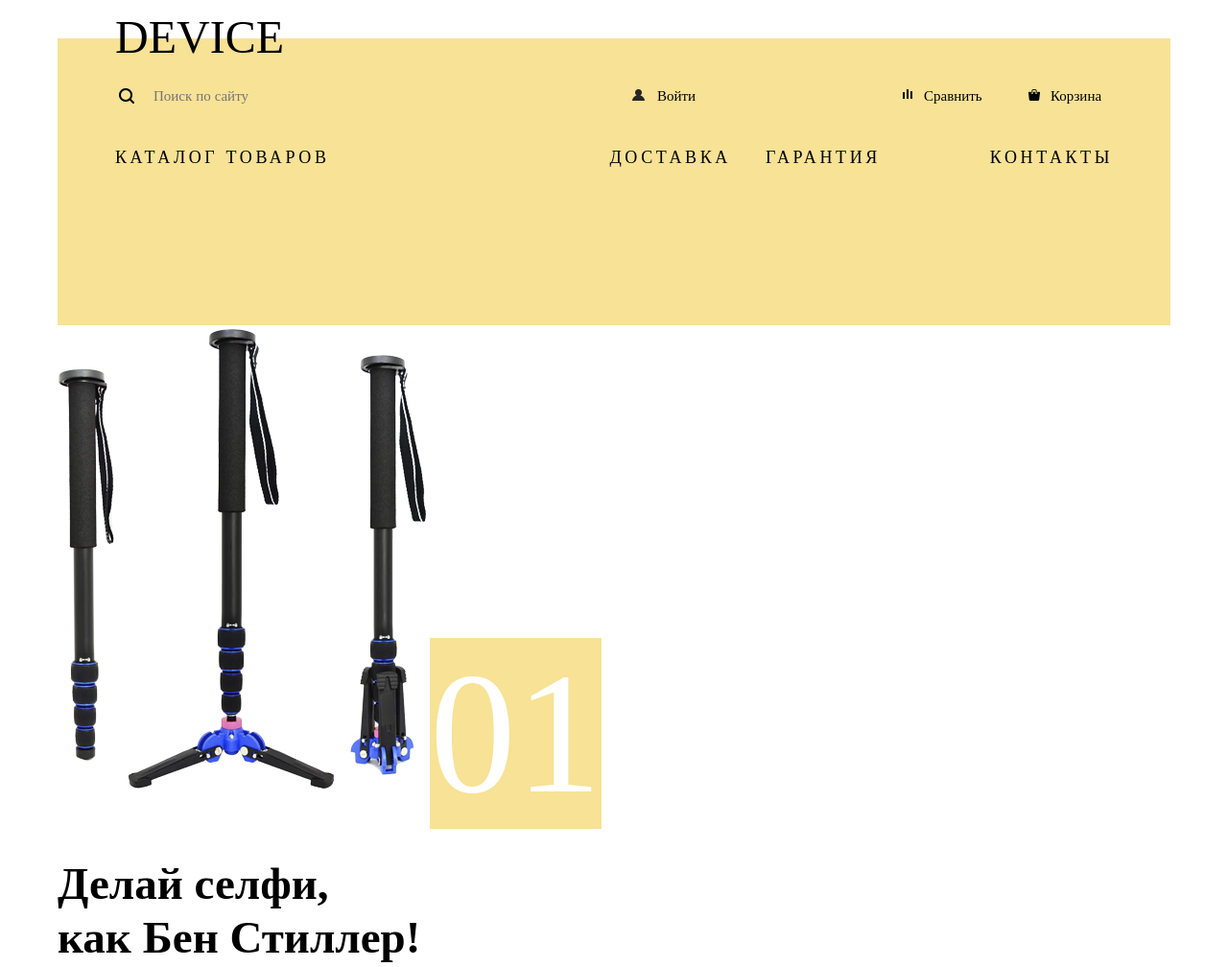
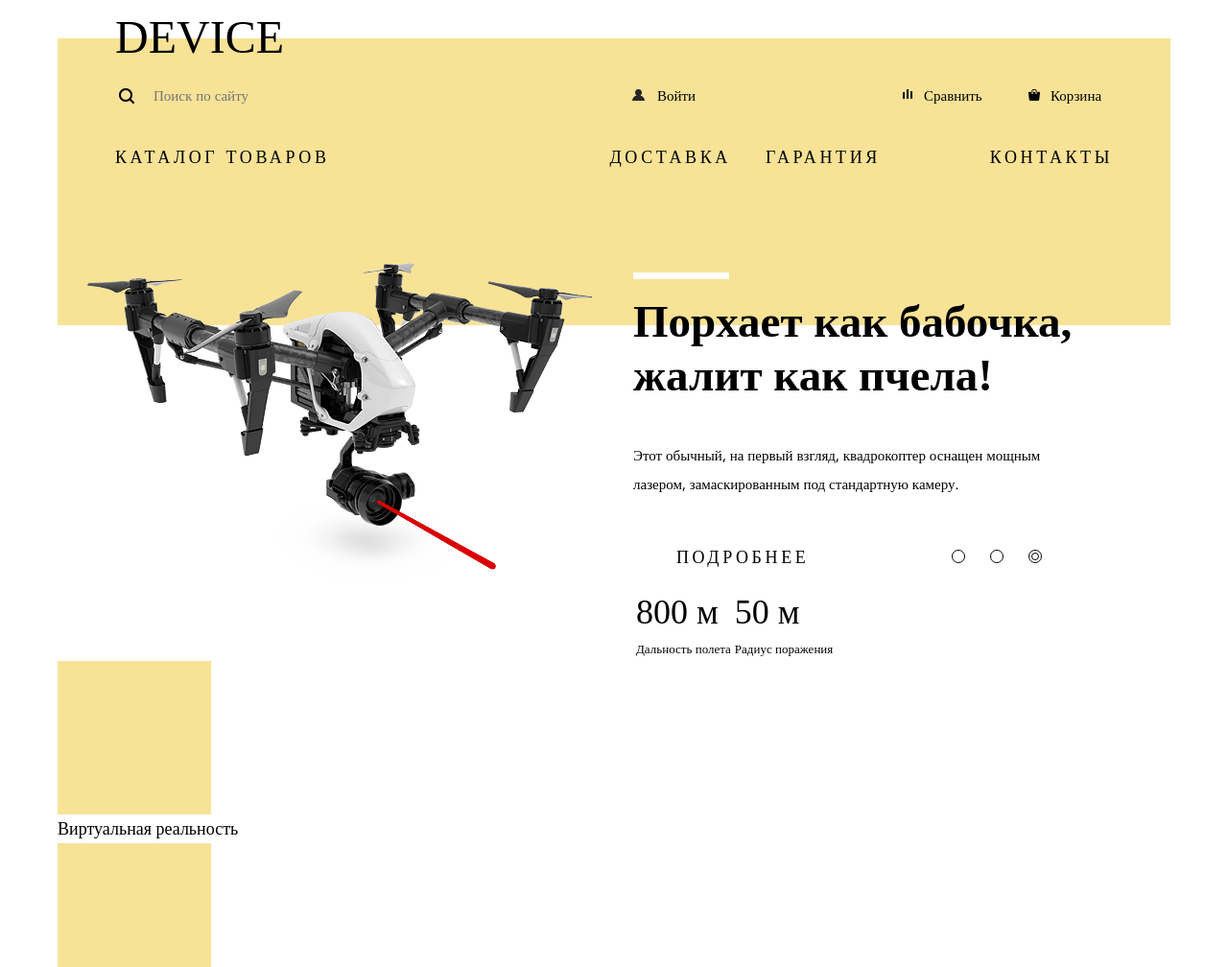
Before and after one commit to skasbzhezinski/device, a plain HTML site: page index.html in a window 1280 px wide. Shown: the top 1008 px of the page at 96% size. Drawn offline with nearby package versions, Linux system fonts and the light colour scheme.

Commit message:
Do slider. Subtotal. Add number images.

```diff
--- a/assets/css/style.css
+++ b/assets/css/style.css
@@ -300,6 +300,7 @@ body {
 .main_nav .catalog_menu {
 	margin: 0;
 	padding: 0;
+	padding-bottom: 40px;
 }
 
 .catalog_wrap span {
@@ -315,24 +316,35 @@ body {
 
 .catalog_wrap .catalog_menu {
 	display: none;
+	background-color: #f7e296;
+	margin: 0;
+	margin-left: 0px;
+	padding-top: 16px;
+	padding-right: 0;
+	padding-bottom: 24px;
+	padding-left: 0px;
 }
 
 .catalog_wrap .catalog_menu a {
 	font-family: Open Sans, light;
 	font-size: 15px;
 	line-height: 36px;
-	width: 185px;
+	width: 177px;
 }
 
 /* выпадание  catalog_menu */
-.catalog_wrap:hover > a + ul {
+
+.catalog_wrap:hover > a + .catalog_menu {
 	position: absolute;
 	display: flex;
 	justify-content: flex-start;
-	width: 560px;
+	flex-wrap: wrap;
+	width: 1100px;
 	min-height: 125px;
 
-	padding-top: 46px;
+	margin-top: 25px;
+	margin-left: -60px;
+    padding-left: 60px;
 	top: 0px;
 	left: 0px;
 	z-index: 10;
@@ -359,22 +371,97 @@ body {
 
 /* Слайдер top_slider */
 
+.top_slider .slide {
+	display: flex;
+	justify-content: space-between;
+}
+
+.top_slider .right_column {
+	position: relative;
+	width: 560px;
+}
+
+.slide figure {
+	display: inline-block;
+	margin-top: -65px;
+}
+
 .top_slider .number {
+	display: inline-block;
 	font-family: Gilroy Extrabold;
-	font-size: 179.2px;
-	line-height: 179.2px;
+	font-size: 160px;
+	line-height: 56px;
 	color: #fff;
-	background-color: #f7e296; /* временно для видимости */
+	/*   background-color: #f7e296;  временно для видимости */
 }
 
 .top_slider h2 {
 	font-family: Gilroy Extrabold;
 	font-size: 47px;
 	line-height: 56px;
+	margin: 0;
+	padding: 0;
+	margin-top: -70px;
+	margin-bottom: 40px;
 }
 
 .top_slider p {
-	width: 480px;
+	width: 450px;
+	margin-top: 18px;
+	margin-bottom: 32px;
+}
+
+/* слайд 1 */
+.slide_1 .number {
+	margin-left: 45px;
+}
+
+.slide_1 figure {
+	margin-left: 88px;
+}
+
+/* слайд 2 */
+
+.slide_2 .number {
+	margin-left: 158px;
+}
+
+.slide_2 figure {
+	margin-left: 88px;
+}
+
+
+/* слайд 3 */
+.slide_3 figure {
+	margin-left: 31px;
+}
+
+.slide_3 h2 {
+	margin-top: -32px;
+}
+
+.slide_3 h2:before {
+	content: "";
+	display: block;
+	position: absolute;
+	width: 100px;
+	height: 7px;
+	background-color: #fff;
+	top: -55px;
+}
+
+.right_column .slide_toggler {
+	display: inline-block;
+	margin-left: 60px;
+}
+
+.right_column .read_more {
+	font-family: Gilroy ExtraBold;
+	font-size: 18px;
+	line-height: 24px;
+
+	padding-left: 45px;
+	padding-right: 45px;
 }
 
 .specifications td {
@@ -399,8 +486,6 @@ body {
 
 	padding-top: 12px;
 	padding-bottom: 12px;
-	padding-left: 40px;
-	padding-right: 40px;
 }
 
 /* переключатель слайдов */
--- a/index.html
+++ b/index.html
@@ -76,12 +76,14 @@
 		<section class="top_slider">
 			<!--<iframe src="https://www.golos-ameriki.ru/embed/player/0/4706040.html?type=video" frameborder="0" scrolling="no" width="640" height="360" allowfullscreen></iframe>-->
 
-			<div class="slide"> <!-- временно скрываю -->
+			<div class="slide slide_1 visually-hidden"> <!-- временно скрываю -->
+				<figure class="left_column">
 					<img class="slider-image" src="assets/img/slider-1.png" width="384" height="486" alt="палка для селфи">
-				<span class="number">01</span>
-				<h2>Делай селфи,<br>  как Бен Стиллер!</h2>
+				</figure>
+				<div class="right_column">
+					<h2>Делай селфи,<span class="number">01</span><br>как Бен Стиллер!</h2>
 					<p>Самая длинная палка для селфи доступна в нашем магазине. Восемь (Восемь, Карл!) метров длиной и 	весом всего 5 килограмм.</p>
-				<a class="read_more stylish_button" href="#">Подробнее</a>
+					<a class="read_more stylish_button" href="#">ПОДРОБНЕЕ</a>
 					<ul class="slide_toggler">
 						<li class="active"></li>
 						<li></li>
@@ -100,13 +102,16 @@
 						</tr>
 					</table>
 				</div>
+			</div>
 
-			<div class="slide visually-hidden">
+			<div class="slide slide_2 visually-hidden">
+				<figure class="left_column">
 					<img class="slider-image" src="assets/img/slider-2.png" width="345" height="485" alt="фитнес-браслет">
-				<span class="number">02</span>
-				<h2>Худеем правильно!</h2>
+				</figure>
+				<div class="right_column">
+					<h2>Худеем<span class="number">02</span><br>правильно!</h2>
 					<p>Мотивирующие фитнес-браслеты помогут найти в себе силы  не пропускать занятия и соблюдать диету.</p>
-				<a class="read_more stylish_button" href="#">Подробнее</a>
+					<a class="read_more stylish_button" href="#">ПОДРОБНЕЕ</a>
 					<ul class="slide_toggler">
 						<li></li>
 						<li class="active"></li>
@@ -121,13 +126,16 @@
 						</tr>
 					</table>
 				</div>
+			</div>
 
-			<div class="slide visually-hidden">
+			<div class="slide slide_3">
+				<figure class="left_column">
 					<img class="slider-image" src="assets/img/slider-3.png" width="526" height="334" alt="фитнес-браслет">
-				<span class="number">03</span>
+				</figure>
+				<div class="right_column">
 					<h2>Порхает как бабочка,<br> жалит как пчела!</h2>
 					<p>Этот обычный, на первый взгляд, квадрокоптер оснащен  мощным лазером, замаскированным под стандартную камеру.</p>
-				<a class="read_more stylish_button" href="#">Подробнее</a>
+					<a class="read_more stylish_button" href="#">ПОДРОБНЕЕ</a>
 					<ul class="slide_toggler">
 						<li></li>
 						<li></li>
@@ -143,6 +151,7 @@
 							<th>Радиус поражения</th>
 						</tr>
 					</table>
+				</div>
 			</div>
 
 		</section>
```
Also changed, not shown: assets/img/01.png (added), assets/img/02.png (added), assets/img/03.png (added). Lines whose indentation alone changed are shown as unchanged.
